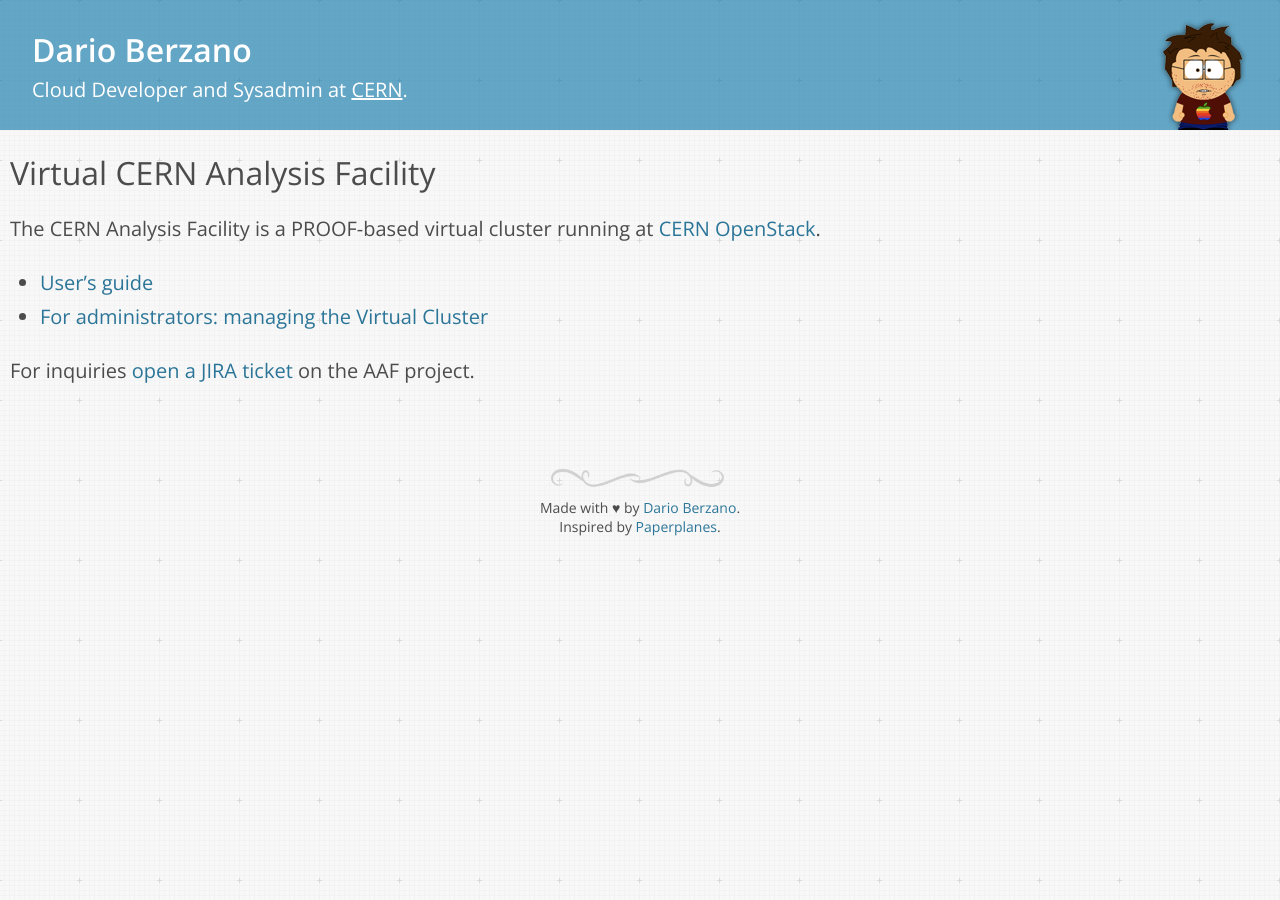
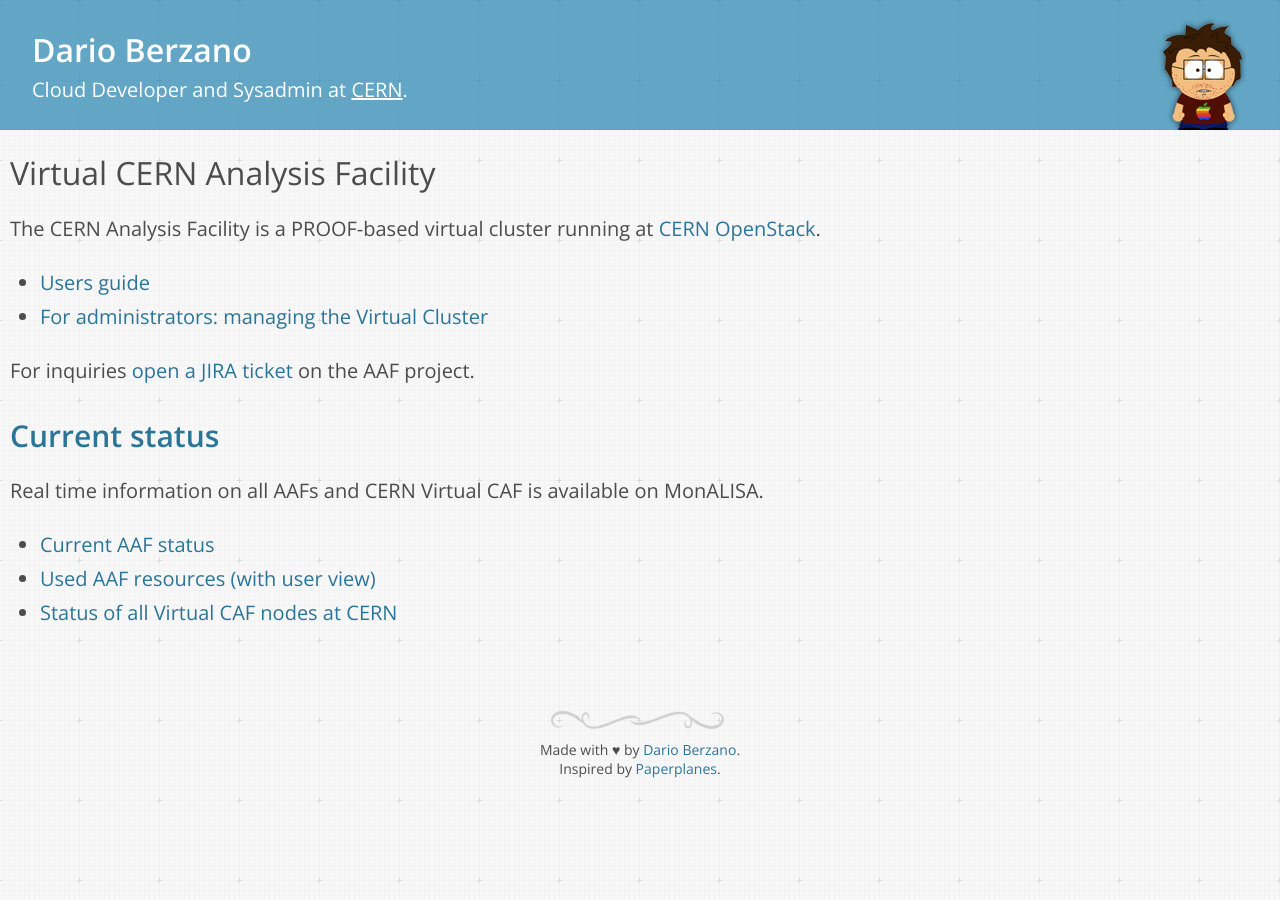
Before and after one commit to dberzano/dberzano.github.io, a Jekyll site: the page built from alice/vcaf/index.md, in a window 1280 px wide. Built offline with Jekyll 4.4.1, drawn with Linux system fonts in a browser that asks for light colours; Markdown is read by kramdown in place of the engine named in the settings.

Commit message:
VCAF: link to MonALISA monitoring

```diff
--- a/alice/vcaf/index.md
+++ b/alice/vcaf/index.md
@@ -5,13 +5,20 @@
 parnumbers: false
 createtoc: false
 ---
-
-
 The CERN Analysis Facility is a PROOF-based virtual cluster running at
 [CERN OpenStack](https://openstack.cern.ch/).
 
-* [User's guide](usersguide)
+* [Users guide](usersguide)
 * [For administrators: managing the Virtual Cluster](admin)
 
 For inquiries [open a JIRA ticket](https://alice.its.cern.ch/) on the AAF
 project.
+
+Current status
+--------------
+
+Real time information on all AAFs and CERN Virtual CAF is available on MonALISA.
+
+* [Current AAF status](http://alimonitor.cern.ch/stats?page=PROOF/list)
+* [Used AAF resources (with user view)](http://alimonitor.cern.ch/caf/cpuquota.jsp)
+* [Status of all Virtual CAF nodes at CERN](http://alimonitor.cern.ch/stats?page=CAF2/table)
```
